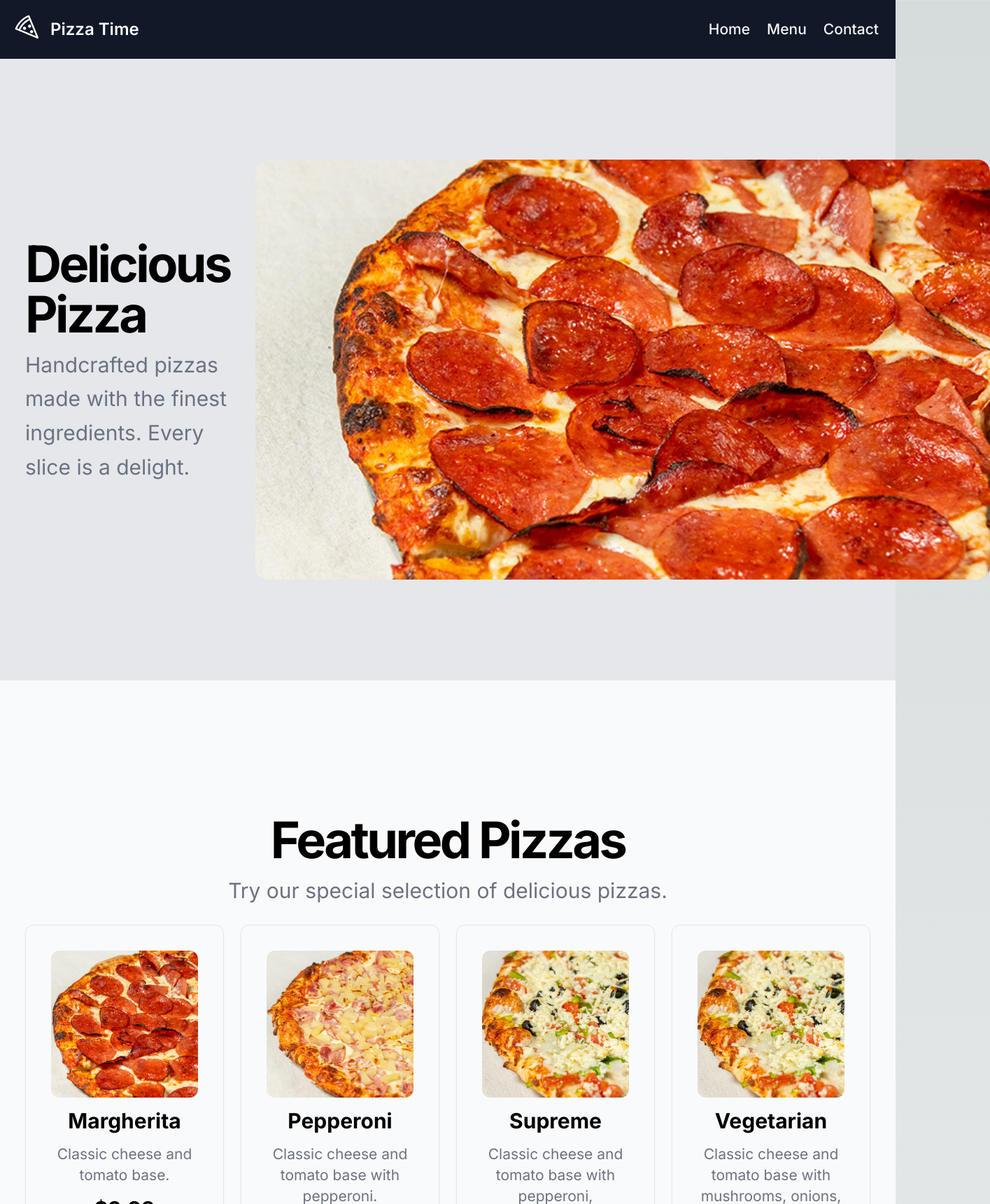
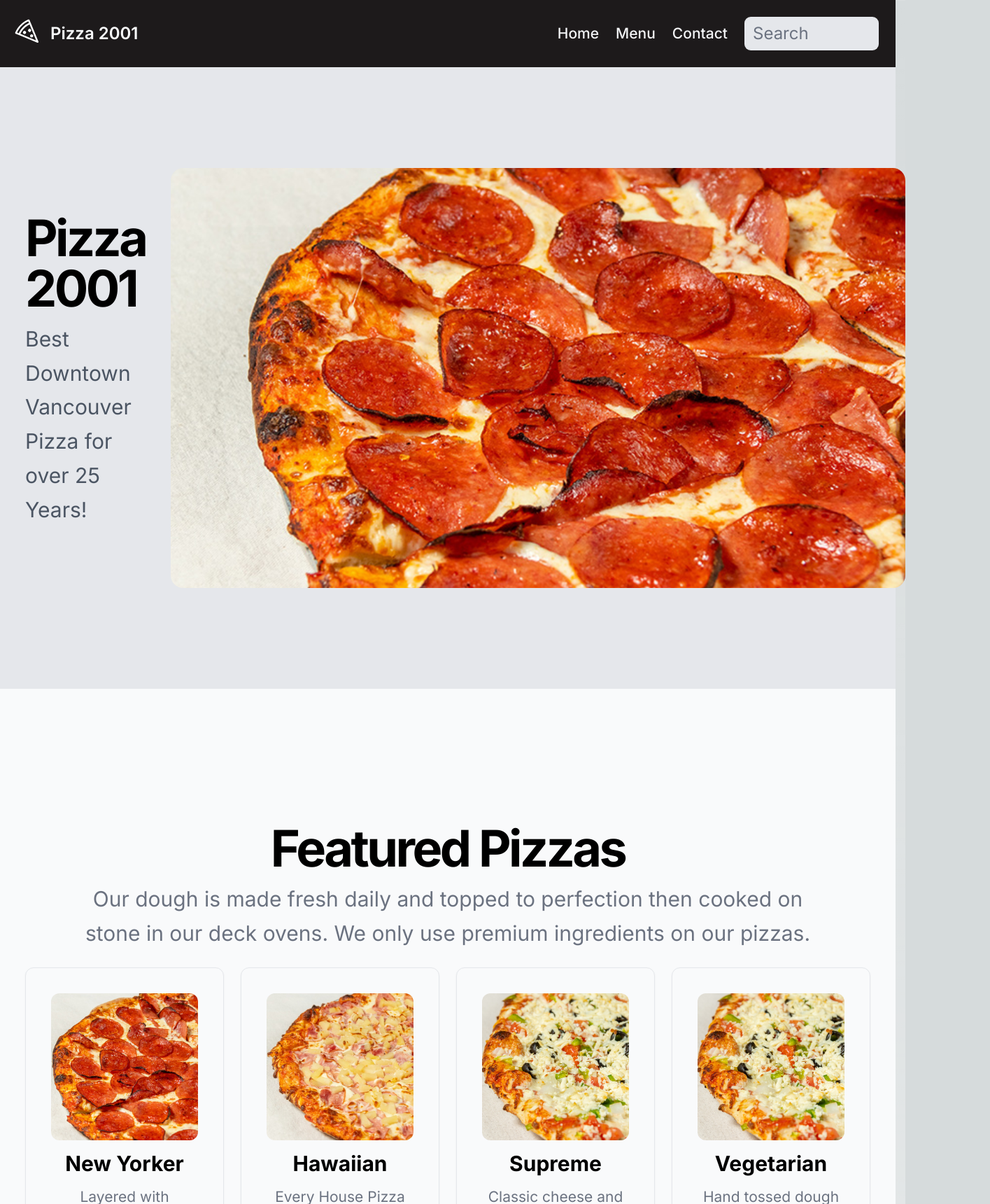
Before and after one commit to royce-c/pizza-shop, a Next.js app: page /test2 in a window 1280 px wide. Shown: the top 1720 px of the page at 70% size, 1415 px wide, since content can reach past the window. Built offline with nearby package versions, Linux system fonts and the light colour scheme.

Commit message:
fixed colors and links

```diff
--- a/src/app/test2/page.tsx
+++ b/src/app/test2/page.tsx
@@ -7,31 +7,38 @@ import Button from "../components/ui/button";
 export default function Component() {
   return (
     <>
-      <header className="bg-gray-900 py-4">
+      <header className="bg-[#1D1A1B] py-4">
         <div className="container flex items-center justify-between px-4">
           <Link className="flex items-center gap-2 text-gray-50" href="#">
             <PizzaIcon className="h-6 w-6" />
-            <span className="font-semibold">Pizza Time</span>
+            <span className="font-semibold">Pizza 2001</span>
           </Link>
           <nav className="hidden md:flex gap-4">
             <Link
               className="flex items-center text-sm font-medium text-gray-100 transition-colors hover:text-gray-50"
-              href="#"
+              href="#home"
             >
               Home
             </Link>
             <Link
               className="flex items-center text-sm font-medium text-gray-100 transition-colors hover:text-gray-50"
-              href="#"
+              href="#menu"
             >
               Menu
             </Link>
             <Link
               className="flex items-center text-sm font-medium text-gray-100 transition-colors hover:text-gray-50"
-              href="#"
+              href="#contact"
             >
               Contact
             </Link>
+            <div className="hidden md:flex flex-grow justify-center">
+              <input
+                type="text"
+                placeholder="Search"
+                className="py-1 px-2 w-24 md:w-32 rounded-md bg-gray-200 text-white placeholder-gray-500 focus:outline-none focus:ring-2 focus:ring-blue-500"
+              />
+            </div>
           </nav>
           <button className="md:hidden">
             {/* <MenuIcon className="w-6 h-6" /> */}
@@ -39,17 +46,17 @@ export default function Component() {
           </button>
         </div>
       </header>
+
       <div className="bg-gray-200 py-12 lg:py-24">
         <div className="container px-4 md:px-6">
           <div className="grid items-center gap-6 lg:grid-cols-[1fr_700px]">
             <div className="space-y-4">
               <div className="space-y-2">
                 <h1 className="text-3xl font-bold tracking-tighter sm:text-5xl">
-                  Delicious Pizza
+                  Pizza 2001
                 </h1>
-                <p className="max-w-[500px] text-gray-500 md:text-xl/relaxed lg:text-base/relaxed xl:text-xl/relaxed dark:text-gray-400">
-                  Handcrafted pizzas made with the finest ingredients. Every
-                  slice is a delight.
+                <p className="max-w-[500px] text-gray-600 md:text-xl/relaxed lg:text-base/relaxed xl:text-xl/relaxed dark:text-gray-400">
+                  Best Downtown Vancouver Pizza for over 25 Years!
                 </p>
               </div>
               <div className="grid gap-1">
@@ -91,7 +98,9 @@ export default function Component() {
               Featured Pizzas
             </h2>
             <p className="mx-auto max-w-[700px] text-gray-500 md:text-xl/relaxed lg:text-base/relaxed xl:text-xl/relaxed dark:text-gray-400">
-              Try our special selection of delicious pizzas.
+              Our dough is made fresh daily and topped to perfection then cooked
+              on stone in our deck ovens. We only use premium ingredients on our
+              pizzas.
             </p>
           </div>
           <div className="grid max-w-sm gap-4 mx-auto items-start sm:max-w-3xl sm:grid-cols-2 lg:max-w-5xl lg:grid-cols-4">
@@ -104,9 +113,10 @@ export default function Component() {
                 width="200"
               />
               <div className="space-y-2">
-                <h3 className="text-xl font-bold">Margherita</h3>
+                <h3 className="text-xl font-bold">New Yorker</h3>
                 <p className="text-sm text-gray-500 dark:text-gray-400">
-                  Classic cheese and tomato base.
+                  Layered with mozzarella premium toppings and finished with
+                  another layer of assorted cheeses
                 </p>
                 <p className="text-xl font-bold">$9.99</p>
               </div>
@@ -121,9 +131,10 @@ export default function Component() {
                 width="200"
               />
               <div className="space-y-2">
-                <h3 className="text-xl font-bold">Pepperoni</h3>
+                <h3 className="text-xl font-bold">Hawaiian</h3>
                 <p className="text-sm text-gray-500 dark:text-gray-400">
-                  Classic cheese and tomato base with pepperoni.
+                  Every House Pizza starts with hand tossed dough topped with
+                  our signature sauce and mozzarella
                 </p>
                 <p className="text-xl font-bold">$11.99</p>
               </div>
@@ -141,7 +152,7 @@ export default function Component() {
                 <h3 className="text-xl font-bold">Supreme</h3>
                 <p className="text-sm text-gray-500 dark:text-gray-400">
                   Classic cheese and tomato base with pepperoni, mushrooms,
-                  onions, and peppers.
+                  onions, and peppers
                 </p>
                 <p className="text-xl font-bold">$14.99</p>
               </div>
@@ -158,8 +169,8 @@ export default function Component() {
               <div className="space-y-2">
                 <h3 className="text-xl font-bold">Vegetarian</h3>
                 <p className="text-sm text-gray-500 dark:text-gray-400">
-                  Classic cheese and tomato base with mushrooms, onions, and
-                  peppers.
+                  Hand tossed dough our signature sauce and always topped
+                  generously with mozzarella grated daily
                 </p>
                 <p className="text-xl font-bold">$12.99</p>
               </div>
@@ -221,7 +232,7 @@ export default function Component() {
                 </div>
               </div>
               <div>
-                <h3 className="text-2xl font-bold">Meat Lovers</h3>
+                <h3 className="text-2xl font-bold">House Pizzas</h3>
                 <div className="grid gap-4 my-4">
                   <div className="grid grid-cols-2 items-start gap-4">
                     <div className="space-y-1">
@@ -309,8 +320,7 @@ export default function Component() {
                 Customer Reviews
               </h2>
               <p className="max-w-[500px] text-gray-500 md:text-xl/relaxed lg:text-base/relaxed xl:text-xl/relaxed dark:text-gray-400">
-                Don't just take our word for it. Here's what our customers have
-                to say about our pizza.
+                What our customers say about our pizza.
               </p>
             </div>
             <div className="grid gap-6">
@@ -332,9 +342,9 @@ export default function Component() {
                   </div>
                 </div>
                 <p className="text-sm text-gray-500 md:text-base/relaxed lg:text-base/relaxed xl:text-xl/relaxed dark:text-gray-400">
-                  The pizza was delicious! I loved the combination of flavors in
-                  the veggie pizza. The crust was perfectly crispy. Will
-                  definitely order again.
+                  Came in for lunch once and now it is my favorite pizza place!
+                  The customer service is great and the pizza is even better. I
+                  highly recommend the New Yorker.
                 </p>
               </div>
               <div className="grid gap-2">
@@ -355,16 +365,16 @@ export default function Component() {
                   </div>
                 </div>
                 <p className="text-sm text-gray-500 md:text-base/relaxed lg:text-base/relaxed xl:text-xl/relaxed dark:text-gray-400">
-                  The pizza was good, but I felt the toppings were a bit sparse.
-                  The delivery was quick, and the customer service was
-                  excellent.
+                  I have been ordering from Pizza 2001 for years and they never
+                  disappoint. The Hawaiian is my favorite and I order it every
+                  time.
                 </p>
               </div>
             </div>
           </div>
         </div>
       </section>
-      <section className="w-full py-12 lg:py-24">
+      <section className="w-full py-12 lg:py-24" id="contact">
         <div className="container px-4 md:px-6">
           <div className="grid gap-12 lg:grid-cols-2 lg:gap-20 xl:grid-cols-2xl-400px">
             <div className="space-y-4">
@@ -417,16 +427,16 @@ export default function Component() {
         </div>
       </section>
 
-      <footer className="flex flex-col gap-2 py-12 bg-gray-900 md:flex-row md:gap-4 md:py-8 lg:flex-row">
+      <footer className="flex flex-col gap-2 py-12 bg-[#1D1A1B] md:flex-row md:gap-4 md:py-8 lg:flex-row">
         <div className="container flex flex-col items-center gap-2 text-center md:flex-row md:justify-between md:gap-4 md:max-w-5xl md:mx-auto lg:gap-6">
           <Link
             className="flex items-center gap-2 text-2xl font-bold text-gray-50 md:text-3xl"
             href="#"
           >
-            Pizza Time
+            Pizza 2001
           </Link>
           <p className="text-sm text-gray-300 md:order-3 md:text-gray-400">
-            © 2023 Pizza Time. All rights reserved.
+            © Pizza 2001
           </p>
           <nav className="flex flex-col gap-2 md:flex-row md:gap-4 lg:gap-2">
             <Link
@@ -437,13 +447,13 @@ export default function Component() {
             </Link>
             <Link
               className="text-sm text-gray-300 transition-colors hover:text-gray-50 md:ml-4 md:text-base"
-              href="#"
+              href="#menu"
             >
               Menu
             </Link>
             <Link
               className="text-sm text-gray-300 transition-colors hover:text-gray-50 md:ml-4 md:text-base"
-              href="#"
+              href="#contact"
             >
               Contact
             </Link>
```
